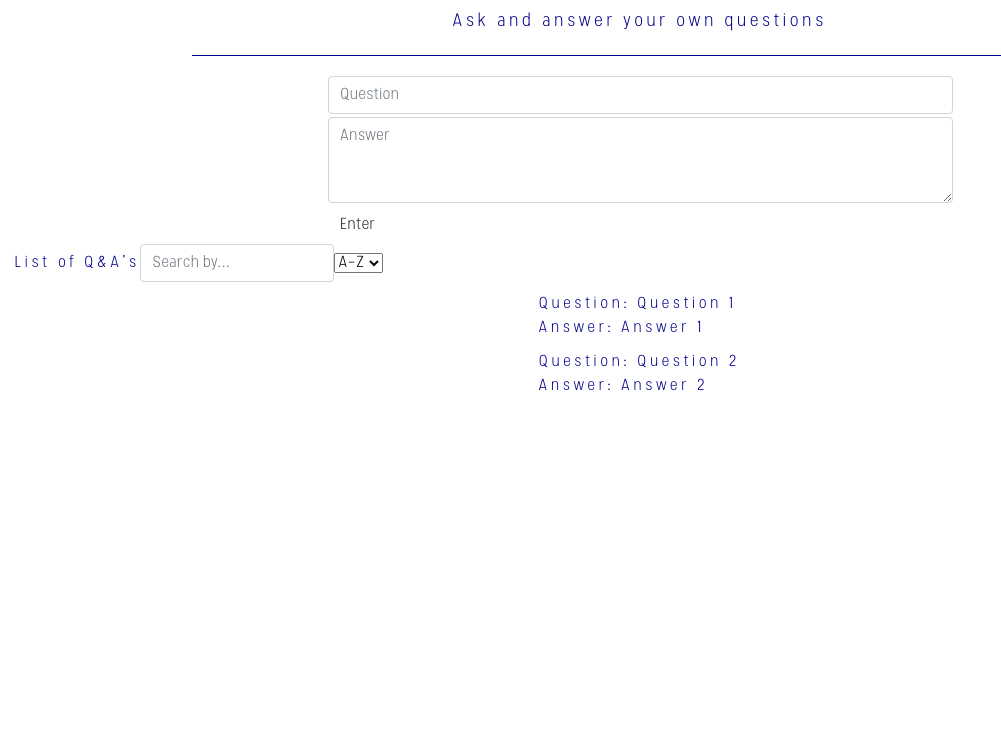
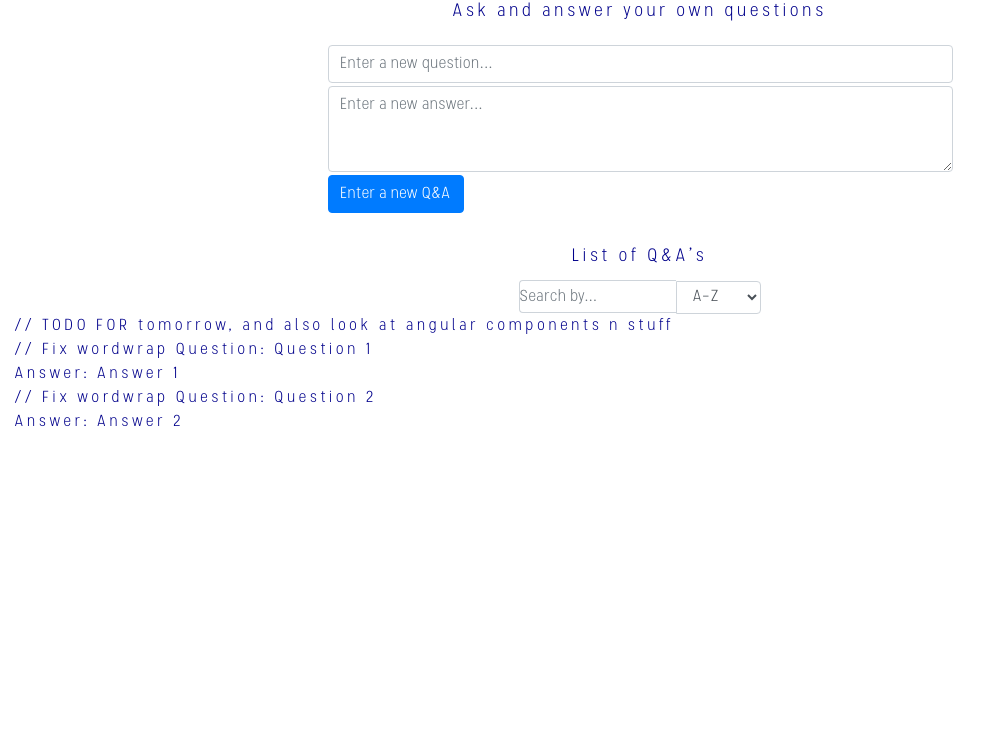
Before and after one commit to richardahn/QANDA, a website: page app/index.html in a window 1280 px wide. Shown: the part 57-800 px from the top of the page, without its empty margins (0-1001 px from the left). Drawn offline with nearby package versions, Linux system fonts and the light colour scheme.

Commit message:
Updated website with more sensible html / css

```diff
--- a/app/css/app.css
+++ b/app/css/app.css
@@ -1,5 +1,9 @@
-/*Note: I place a lot of commented borders for debugging purposes, you can ignore those*/
-/*Global properties*/
+/*
+Note: I place a lot of comments for debugging purposes, you can ignore those
+The commented borders are also for debugging as well
+*/
+
+/*============= Global properties =============*/
 @font-face {
   font-family: Stellar-Light;
   src: url('../fonts/Stellar-light.otf') format('opentype');
@@ -11,12 +15,9 @@ body {
   background-color: white;
   color: darkblue;
 }
-
-/*Divider properties*/
-.divider {
-  width: 70%;
-  margin: 0 auto;
-  border-top: 1px solid darkblue;
+.ng-cloak {
+  /*Necessary for cloaking*/
+  display: none !important;
 }
 
 /*
@@ -27,71 +28,138 @@ body {
       - What if I don't want my div to be inline? Turns out theres another width value called max-content
     3) Set width to max-content and set margin to 0 auto
 */
-/*Header properties*/
+/*============= Header properties =============*/
 header {
   /*border: 1px solid blue;*/
-  padding: 10px 0 0 0;
+  margin: 10px 0;
 }
 .header-title {
   /*border: 1px solid blue;*/
   font-size: 30px;
   width: max-content;
-  margin: 0 auto 10px auto;
+  margin: 0 auto;
 }
 .header-title-trail {
   /*border: 1px solid blue;*/
   font-size: 18px;
   width: max-content;
-  margin: 0 auto 20px auto;
+  margin: 0 auto;
 }
 
-/*Main content properties*/
+/*============= Main content properties =============*/
 main {
   /*border: 1px solid blue;*/
-  margin: 20px 0 0 0;
+  margin: 20px 0;
 }
-    /*Question form properties*/
+/*___ Question form properties ___*/
 .new-qa-form {
   /*border: 1px solid blue;*/
   width: 50%;
   margin: 0 auto;
 }
 .question-input {
-  margin: 0 0 3px 0;
+  margin-bottom: 3px;
 }
 .answer-input {
-  margin: 0 0 3px 0;
+  margin-bottom: 3px;
 }
 .new-qa-button {
   /*
-  // For some reason, this isn't centering the button, so I instead
-  // wrap the button inside of a div with the bootstrap class, text-center.
+  For some reason, this isn't centering the button, so I instead
+  wrap the button inside of a div with the bootstrap class, text-center.
+
   width: max-content;
   margin: 0 auto;
 
-  Well, that didn't work, so I gave the button the center-block class instead and it worked
+  Well, that didn't work, so I'm assuming that the button is in-line.(remember for horiz centering inline, use text-align: center on parent)
+  I found out that bootstrap has a center-block class, so I used that instead.
   */
 }
-    /*Question list properties*/
+/*___ Question list properties ___*/
 .qa-list-header {
   text-align: center;
+  width: max-content;
+  margin: 30px auto 0 auto;
 }
-
 .qa-list-title {
   /*
-    //Remember that spans(inline-blocks) can't be centered with //width+margin. Use text-align: center instead
+    This is used on a span, so I can't use width / margin, I have to use text-align: center
+  */
+  font-size: 18px;
+  margin-bottom: 10px;
+}
+/*
+Two ways of centering a bunch of elements in a row
 
-  width: max-content;
-  margin: 0 auto;
+1) Use float: left on all of the elements except the last. Set % widths that add up to 100, and they should be centered. Otherwise,
+there will be a gap(s) in the middle.
+
+2) (This option is better because it allows for different sized widths that don't have to add up to 100%)
+You could have fixed / % widths and the parent text-align: center
+If you have divs, just use inline-block. However, using inline-blocks has the inconvenient consequence of those pesky spaces
+in between divs. There are multiple ways of getting rid of those(https://css-tricks.com/fighting-the-space-between-inline-block-elements/).
+I chose to put comments in the html
+*/
+.qa-list-search {
+  -webkit-box-sizing: border-box;
+  /* For playing around with the float method
+  width: 65%;
+  float: left;
   */
+  width: 65%;
+  display: inline-block;
+  padding: 0;
+  /*Since bootstrap rounds their edges on inputs*/
+  /*I set the right side radius to be 0 and the style to be none to merge with the
+  second input box*/
+  border-top-right-radius: 0;
+  border-bottom-right-radius: 0;
+  border-right-style: none;
+  /*What does !important do? it doesn't allow this property to be overriden(unless the overrider sets their property to !important)
+  and when should you use it? You should use it only when you want an element to maintain its characteristics.*/
+  height: 33px;
+}
+.qa-list-ordering {
+  -webkit-box-sizing: border-box;
+  /* For playing around with the float method
+  width: 10%;
+  float: right;
+  Dont forget if the width is too high, the last div'll drop down */
+  width: 35%;
+  display: inline-block;
+  border-top-left-radius: 0;
+  border-bottom-left-radius: 0;
+  height: 33px; /* Set this equal to qa-list-search height */
 }
 .qa-list {
-  width: max-content;
+  width: 100%;
   margin: 0 auto;
+  list-style-type: none; /* To get rid of bullet points */
+  padding-left: 0; /*To get rid of automatic ul left padding*/
 }
 .qa-list-empty {
 
 }
 .qa-list-item {
-  margin: 10px 0 10px 0;
+
 }
+/*
+To get a centered div, div1, and a div positioned relative to that, div2
+you need to set both divs to be inline-block. Center div1 by setting the container
+to have text-align: center(Set the children to text-align: left if necessary).
+Make div2 position: relative. Don't give div2 a width / height because that
+messes up the centering calculations. If you want div2 to be aligned to the top
+of div1, then set vertical-align: top.
+*/
+.qa-list-item-qanda {
+
+}
+.qa-list-item-question {
+
+}
+.qa-list-item-answer {
+
+}
+.qa-list-item-edit {
+
+}
--- a/app/index.html
+++ b/app/index.html
@@ -12,60 +12,66 @@
     <title>QANDA</title>
 
   </head>
-  <!-- ng-strict-di for best practice -->
+  <!-- ng-strict-di to force me to use the array notation for injection -->
   <body ng-app="qandaApp" ng-strict-di>
 
     <!-- Header -->
     <header>
       <div class="header-title">QANDA</div>
-      <!-- hidden-sm-down makes this element invisible for devices sized small and under -->
+      <!-- hidden-sm-down makes this element invisible for devices sized small and under, Bootstrap is very good at showing/hiding stuff for differently sized screens, unlike Angular. Angular is more suitable for event-based action -->
       <div class="hidden-sm-down header-title-trail">Ask and answer your own questions</div>
     </header>
-
-    <div class="divider"></div>
 
     <!-- Body -->
     <main class="container-fluid" ng-controller="qandaController">
       <!-- Question prompt -->
+      <!-- Should I use ngSubmit(requiring form) or ngClick(just button) here? -->
+      <!-- Btw ngSubmit prevents the form from having its intended behavior of sending a request to the server when ngSubmit is used(unless you set an action attribute) -->
+      <!-- And also, if you need to have more than one button within a form, for example a button to reset the form, you need to set the reset button to have type="button" because by default it will have type="submit" to submit the form. -->
       <form class="form-group new-qa-form" ng-submit="newQanda()">
-        <input type="text" class="form-control question-input" placeholder="Question" ng-model="qanda.newQuestion"></input>
-        <textarea class="form-control answer-input" rows="3" placeholder="Answer" ng-model="qanda.newAnswer"></textarea>
-        <button type="submit" class="btn btn-primary-outline new-qa-button center-block" value="Submit">Enter</button>
+        <input type="text" class="form-control question-input" placeholder="Enter a new question..." ng-model="qanda.newQuestion"></input>
+        <textarea class="form-control answer-input" rows="3" placeholder="Enter a new answer..." ng-model="qanda.newAnswer"></textarea>
+        <button type="submit" class="btn btn-primary new-qa-button center-block">Enter a new Q&ampA</button>
       </form>
-      <!-- Question title / Search bar / Filter bar -->
+
+      <!-- List title / Search bar / Filter bar -->
       <div class="qa-list-header">
-        <!-- I use the bootstrap inline form to keep everything on one line -->
-        <form class="form-inline">
-          <span class="qa-list-title">List of Q&ampA's</span>
+        <!-- Again, I have the option to use a form, but it's just sensible to use ngClick -->
+        <div class="qa-list-title">List of Q&ampA's</div>
         <!-- The dot in qanda.query isn't necessary here but putting them in is a good habit to get into to avoid breaking scope inheritance -->
-          <input type="search" ng-model="qanda.query" class="form-control" placeholder="Search by..."/>
-          <select ng-model="qanda.ordering">
+        <input type="search" ng-model="qanda.query" class="form-control qa-list-search" placeholder="Search by..."/><!-- This is here to get rid of the display: inline-block space
+     --><select ng-model="qanda.ordering" class="form-control qa-list-ordering">
           <option value="question">A-Z</option>
           <option value="-question">Z-A</option>
         </select>
-        </form>
       </div>
       <!-- List of questions -->
-      <div class="qa-list">
-        <div ng-if="qas.length == 0" class="qa-list-empty" ng-bind-template="No Q&ampA's...">
-        </div>
-        <div ng-repeat="qa in qas | filter : qanda.query | orderBy : qanda.ordering" class="qa-list-item" ng-if="qas.length != 0">
-          <div>
+      // TODO FOR tomorrow, and also look at angular components n stuff
+      <ul class="qa-list">
+        <li ng-if="qas.length == 0" class="qa-list-empty" ng-bind-template="No Q&ampA's..."></li>
+        <li ng-repeat="qa in qas | filter : qanda.query | orderBy : qanda.ordering" class="qa-list-item" ng-if="qas.length != 0" ng-mouseover="hoverIn()" ng-mouseleave="hoverOut()">
+          <div class="qa-list-item-qanda">
+            <div class="qa-list-item-question wordwrap"> // Fix wordwrap
               <!-- Kept separate to make protractor tests a bit more sensible -->
               <span ng-bind-template="Question: "></span>
-            <span ng-bind-template="{{qa.question}}"></span>
+              <span ng-bind-template="{{qa.question}}" class="wordwrap"></span>
             </div>
-          <div>
+            <div class="qa-list-item-answer wordwrap">
               <span ng-bind-template="Answer: "></span>
-            <span ng-bind-template="{{qa.answer}}"></span>
+              <span ng-bind-template="{{qa.answer}}" class="wordwrap"></span>
             </div>
           </div>
-        <!-- Allow user to change question / answer -->
+          <div class="qa-list-item-edit" ng-if="hoverEdit">
+            <button type="submit" class="btn btn-primary ng-cloak" value="Submit">Edit</button>
+            <button type="submit" class="btn btn-secondary ng-cloak" value="Submit">Delete</button>
           </div>
+        </li>
+      </ul>
     </main>
 
     <!-- Bootstrap & Angular -->
     <script src="../bower_components/angular/angular.js"></script>
+    <script src="js/app.module.js"></script> <!-- This needs to be loaded first to register the module -->
     <script src="js/controllers.js"></script>
     <script src="https://ajax.googleapis.com/ajax/libs/jquery/2.1.4/jquery.min.js"></script>
     <script src="https://www.atlasestateagents.co.uk/javascript/tether.min.js"></script> <!-- Need this; bootstrap complains if it doesn't have tether -->
--- /dev/null
+++ b/app/js/app.module.js
@@ -0,0 +1,6 @@
+'use strict';
+
+// Load the app module, which depends on nothing
+// Remember that [] is only used for 'registering'
+// a module. When you load, you don't use []
+angular.module('qandaApp', []);
--- a/app/js/controllers.js
+++ b/app/js/controllers.js
@@ -1,7 +1,7 @@
-'use strict' // Helps me write good js
+'use strict'; // Helps me write good js
 
 // Load module
-var qandaApp = angular.module('qandaApp', []);
+var qandaApp = angular.module('qandaApp');
 
 // Register controllers
 qandaApp.controller('qandaController', ['$scope', function($scope) {
@@ -34,4 +34,11 @@ qandaApp.controller('qandaController', ['$scope', function($scope) {
     $scope.qanda.newQuestion = '';
     $scope.qanda.newAnswer = '';
   };
+
+  $scope.hoverIn = function() {
+    this.hoverEdit = true;
+  };
+  $scope.hoverOut = function() {
+    this.hoverEdit = false;
+  }
 }]);
```
Lines whose indentation alone changed are shown as unchanged.
